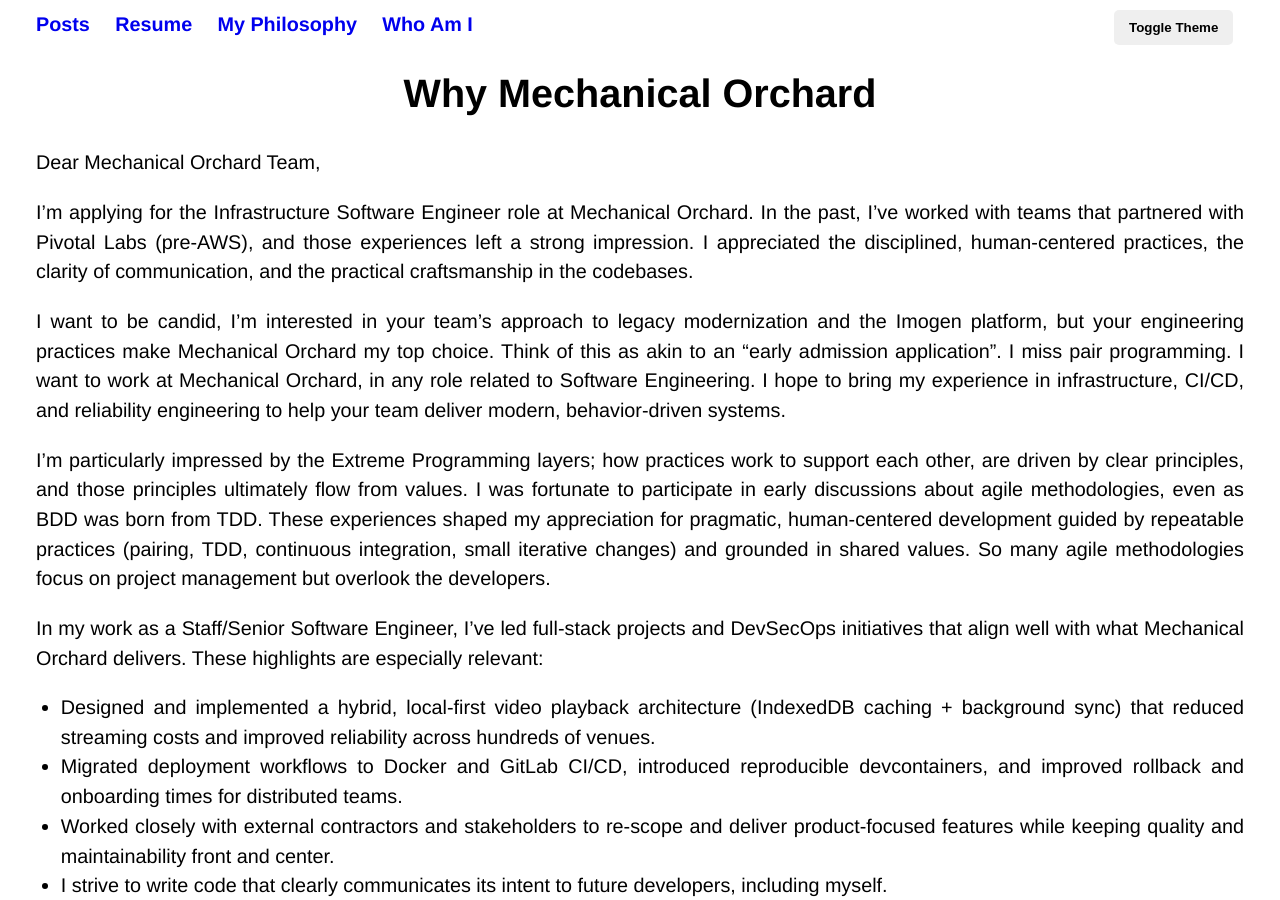
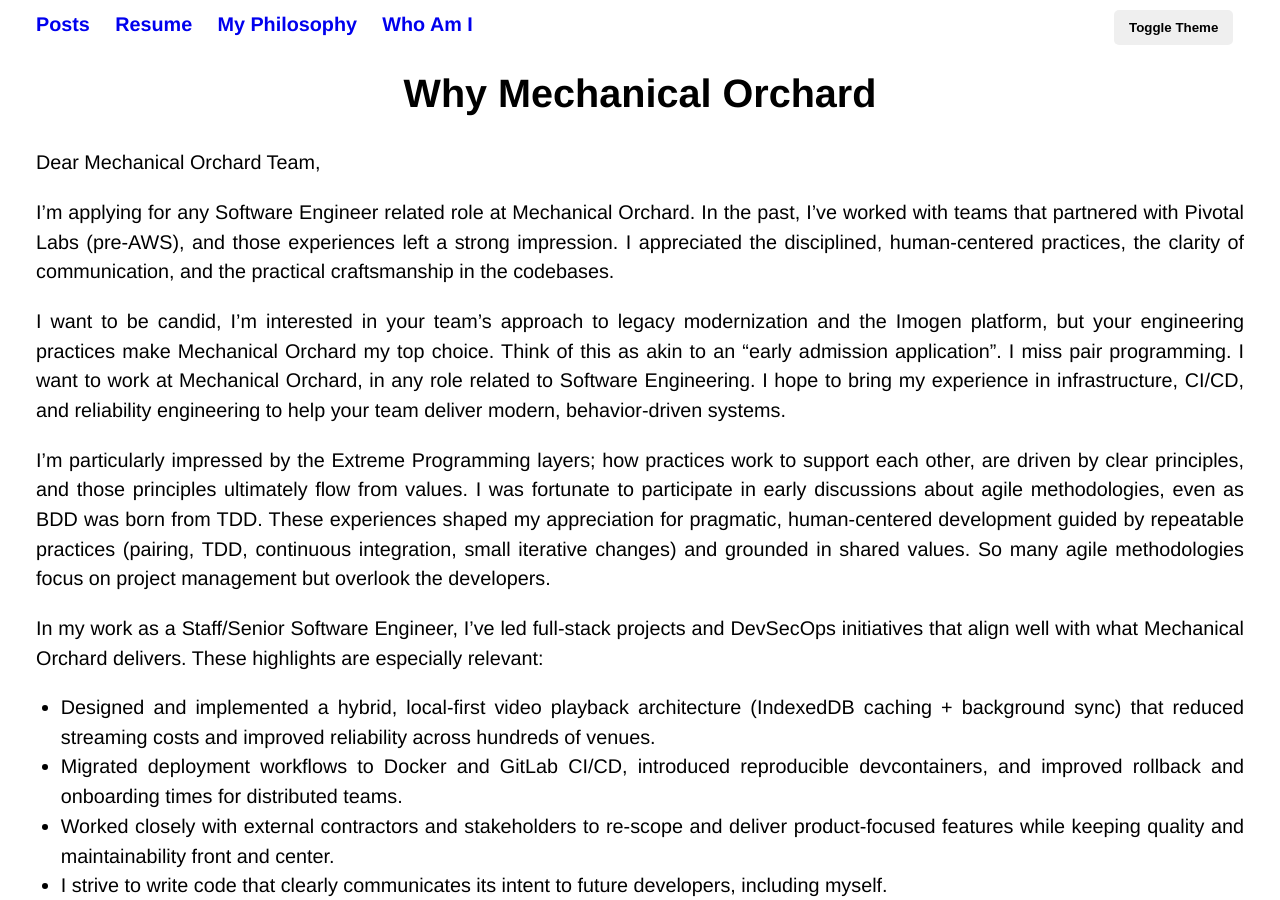
Before and after one commit to mattscilipoti/mattscilipoti.github.io, a Jekyll site: the page built from _posts/2026-05-01-why-mechanical-orchard.md, in a window 1280 px wide and 900 px high. Built offline with Jekyll 4.4.1, drawn with Linux system fonts in a browser that asks for light colours; our own code applies the rules of GitHub Pages for plain Markdown files; Markdown is read by kramdown in place of the engine named in the settings.

Commit message:
Mech. Orchard, any related job

```diff
--- a/_posts/2026-05-01-why-mechanical-orchard.md
+++ b/_posts/2026-05-01-why-mechanical-orchard.md
@@ -1,6 +1,6 @@
 Dear Mechanical Orchard Team,
 
-I'm applying for the Infrastructure Software Engineer role at Mechanical Orchard. In the past, I've worked with teams that partnered with Pivotal Labs (pre-AWS), and those experiences left a strong impression. I appreciated the disciplined, human-centered practices, the clarity of communication, and the practical craftsmanship in the codebases.
+I'm applying for any Software Engineer related role at Mechanical Orchard. In the past, I've worked with teams that partnered with Pivotal Labs (pre-AWS), and those experiences left a strong impression. I appreciated the disciplined, human-centered practices, the clarity of communication, and the practical craftsmanship in the codebases.
 
 I want to be candid, I'm interested in your team's approach to legacy modernization and the Imogen platform, but your engineering practices make Mechanical Orchard my top choice. Think of this as akin to an "early admission application". I miss pair programming. I want to work at Mechanical Orchard, in any role related to Software Engineering. I hope to bring my experience in infrastructure, CI/CD, and reliability engineering to help your team deliver modern, behavior-driven systems.
 
```
